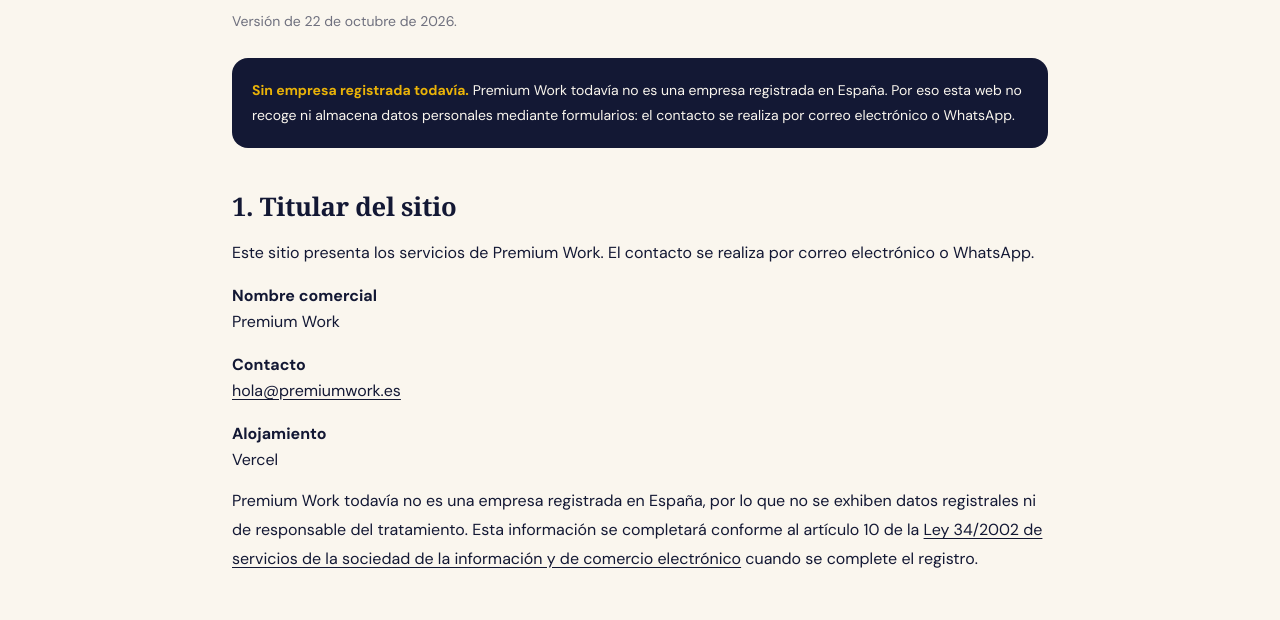
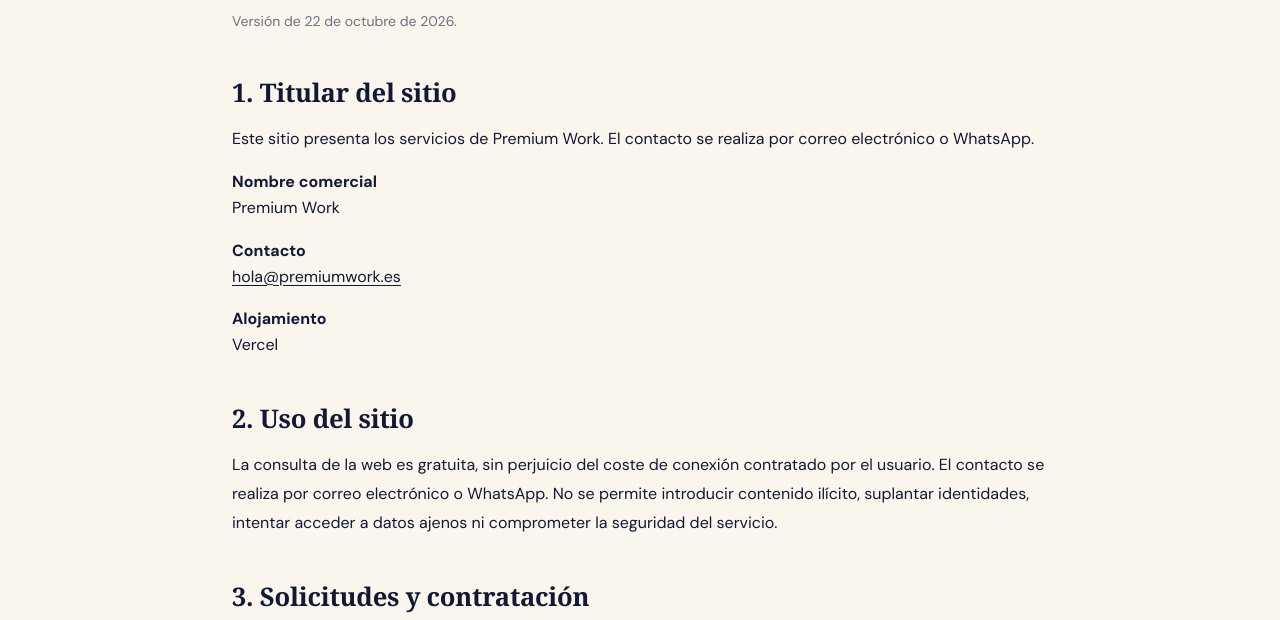
Before and after one commit to roxannaaguilera/premium-work-web, a Next.js app in the folder premium_work/: page /aviso-legal in a window 1280 px wide. Shown: the part 320-940 px from the top of the page. Built offline with nearby package versions, Linux system fonts and the light colour scheme; a web font is replaced by a local one.

Commit message:
fix(legal): remove unregistered-company notice from policy pages

```diff
--- a/premium_work/app/aviso-legal/page.tsx
+++ b/premium_work/app/aviso-legal/page.tsx
@@ -12,7 +12,6 @@
       <h2>1. Titular del sitio</h2>
       <p>Este sitio presenta los servicios de Premium Work. El contacto se realiza por correo electrónico o WhatsApp.</p>
       <dl><dt>Nombre comercial</dt><dd>Premium Work</dd><dt>Contacto</dt><dd><a href={`mailto:${legal.email}`}>{legal.email}</a></dd><dt>Alojamiento</dt><dd>{legal.hosting}</dd></dl>
-      <p>Premium Work todavía no es una empresa registrada en España, por lo que no se exhiben datos registrales ni de responsable del tratamiento. Esta información se completará conforme al artículo 10 de la <a href="https://www.boe.es/buscar/act.php?id=BOE-A-2002-13758#a10">Ley 34/2002 de servicios de la sociedad de la información y de comercio electrónico</a> cuando se complete el registro.</p>
       <h2>2. Uso del sitio</h2>
       <p>La consulta de la web es gratuita, sin perjuicio del coste de conexión contratado por el usuario. El contacto se realiza por correo electrónico o WhatsApp. No se permite introducir contenido ilícito, suplantar identidades, intentar acceder a datos ajenos ni comprometer la seguridad del servicio.</p>
       <h2>3. Solicitudes y contratación</h2>
@@ -29,7 +28,6 @@
       <h2>1. Website owner</h2>
       <p>This website presents Premium Work's services. Contact is made by email or WhatsApp.</p>
       <dl><dt>Trade name</dt><dd>Premium Work</dd><dt>Contact</dt><dd><a href={`mailto:${legal.email}`}>{legal.email}</a></dd><dt>Hosting</dt><dd>{legal.hosting}</dd></dl>
-      <p>Premium Work is not yet a company registered in Spain, so no registry details or controller data are displayed. This information will be completed in accordance with Article 10 of <a href="https://www.boe.es/buscar/act.php?id=BOE-A-2002-13758#a10">Law 34/2002 on information society services and electronic commerce</a> once registration is complete.</p>
       <h2>2. Use of the website</h2>
       <p>Browsing the website is free, without prejudice to the connection costs contracted by the user. Contact is made by email or WhatsApp. Introducing unlawful content, impersonating others, attempting to access third-party data or compromising the security of the service is not allowed.</p>
       <h2>3. Requests and contracting</h2>
--- a/premium_work/app/politica-de-privacidad/page.tsx
+++ b/premium_work/app/politica-de-privacidad/page.tsx
@@ -10,7 +10,7 @@
   return <LegalPage title={es ? "Política de privacidad" : "Privacy policy"}>
     {es ? <>
       <h2>1. Contacto</h2>
-      <p>Premium Work todavía no es una empresa registrada en España, por lo que no se exhiben datos registrales. Los datos que nos envíes al contactarnos se tratarán únicamente para responderte (ver apartado 3). Contacto: <a href={`mailto:${legal.email}`}>{legal.email}</a>. Versión informativa: {PRIVACY_VERSION}.</p>
+      <p>Los datos que nos envíes al contactarnos se tratarán únicamente para responderte (ver apartado 3). Contacto: <a href={`mailto:${legal.email}`}>{legal.email}</a>. Versión informativa: {PRIVACY_VERSION}.</p>
       <h2>2. Qué recoge esta web</h2>
       <p>Nada. Esta web no tiene formularios ni almacena datos personales de visitantes, clientes o candidatos. No hay base de datos de clientes ni bolsa de candidatos en el sitio. La única preferencia guardada en tu navegador es el idioma (español o inglés), en el almacenamiento local, sin seguimiento ni analítica. Durante la visita, el sitio también guarda datos técnicos de sesión (ver política de cookies).</p>
       <h2>3. Contacto por correo y WhatsApp</h2>
@@ -23,7 +23,7 @@
       <p><a href="https://eur-lex.europa.eu/eli/reg/2016/679/oj?locale=es">Reglamento General de Protección de Datos</a>, <a href="https://www.boe.es/buscar/act.php?id=BOE-A-2018-16673">Ley Orgánica 3/2018</a> y <a href="https://www.aepd.es/documento/guia-modelo-clausula-informativa.pdf">guía de la AEPD sobre el deber de informar</a>.</p>
     </> : <>
       <h2>1. Contact</h2>
-      <p>Premium Work is not yet a company registered in Spain, so no registry details are displayed. Any data you send us when contacting us will be processed only to reply to you (see section 3). Contact: <a href={`mailto:${legal.email}`}>{legal.email}</a>. Informative version: {PRIVACY_VERSION}.</p>
+      <p>Any data you send us when contacting us will be processed only to reply to you (see section 3). Contact: <a href={`mailto:${legal.email}`}>{legal.email}</a>. Informative version: {PRIVACY_VERSION}.</p>
       <h2>2. What this website collects</h2>
       <p>Nothing. This website has no forms and does not store personal data of visitors, clients or candidates. There is no client database or candidate pool on the site. The only preference saved in your browser is the language (Spanish or English), in local storage, with no tracking or analytics. During your visit, the site also stores technical session data (see cookie policy).</p>
       <h2>3. Contact by email and WhatsApp</h2>
--- a/premium_work/components/LegalPage.tsx
+++ b/premium_work/components/LegalPage.tsx
@@ -3,7 +3,6 @@
 import type { ReactNode } from "react";
 import FixedHeader from "@/components/chrome/FixedHeader";
 import { ServiceFooter } from "@/components/ServiceFooter";
-import { legalReady } from "@/lib/legal";
 import { useLang } from "@/components/i18n/lang";
 
 export function LegalPage({ title, children }: { title: string; children: ReactNode }) {
@@ -17,7 +16,6 @@
         </p>
         <h1 className="font-serif mt-5 text-[clamp(2.5rem,5vw,5rem)] leading-[0.95] font-semibold tracking-[-0.01em]">{title}</h1>
         <p className="mt-5 text-sm text-[#131834]/60">{t("legal.version")}</p>
-        {!legalReady() && <p className="my-6 rounded-2xl bg-[#131834] p-5 text-sm leading-7 text-[#faf6ee]"><strong className="text-[#eab308]">{t("legal.pendingTitle")}</strong> {t("legal.pending")}</p>}
         {children}
         <nav aria-label={t("legal.navAria")} className="mt-12 flex flex-wrap gap-5 border-t border-[#131834]/15 pt-6 text-sm font-semibold">
           <a className="underline underline-offset-4 transition-colors hover:text-[#eab308]" href="/aviso-legal">{t("legal.notice")}</a>
```
